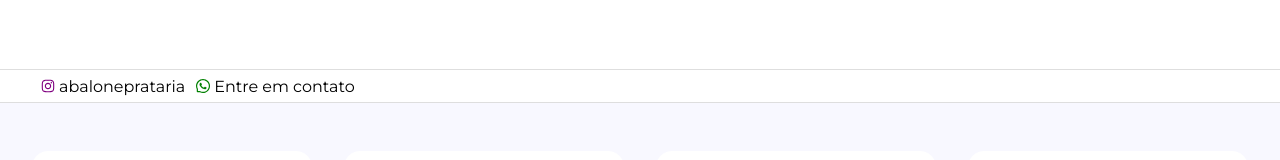
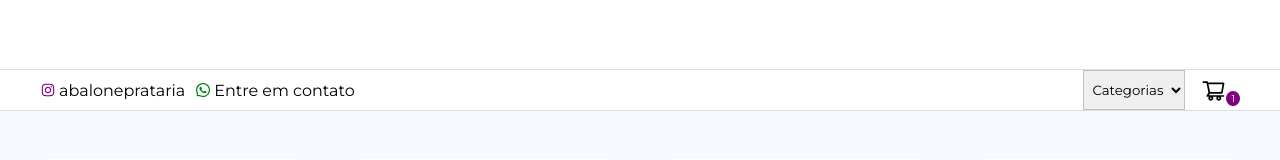
Before and after one commit to alandysson/abalone, a Next.js app: page / in a window 1280 px wide. Shown: the part 181-341 px from the top of the page. Built offline with nearby package versions, Linux system fonts and the light colour scheme; data requests are answered from the project's data file.

Commit message:
wip: criando contexto

```diff
--- a/package.json
+++ b/package.json
@@ -14,6 +14,7 @@
       "react": "17.0.2",
       "react-dom": "17.0.2",
       "react-icons": "^4.2.0",
+      "react-select": "^4.3.1",
       "sass": "^1.32.12"
    },
    "devDependencies": {
--- a/src/components/Menu/index.tsx
+++ b/src/components/Menu/index.tsx
@@ -1,12 +1,39 @@
-import { AiOutlineInstagram, AiOutlineWhatsApp } from "react-icons/ai"
+import { useContext, useState } from "react";
+import { AiOutlineInstagram, AiOutlineWhatsApp, AiOutlineShoppingCart } from "react-icons/ai"
+
 import styles from "./styles.module.scss";
+import MainContext from "../../context/MainContext";
 
 export default function Menu() {
+   const [age, setAge] = useState('');
+   const handleChange = (event) => {
+      setAge(event.target.value);
+   };
+
    return (
       <div className={styles.menuContainer}>
          <div className={styles.menuItems}>
-            <AiOutlineInstagram color="purple" /> <p>abaloneprataria</p>
-            <AiOutlineWhatsApp color="green" /> <p>Entre em contato</p>
+            <div className={styles.menuLeft}>
+               <AiOutlineInstagram color="purple" /> <p>abaloneprataria</p>
+               <AiOutlineWhatsApp color="green" /> <p>Entre em contato</p>
+            </div>
+            <div className={styles.menuRight}>
+               <select
+                  className={styles.select}
+                  defaultValue={age}
+                  onChange={handleChange}
+               >
+                  <option >Categorias</option>
+                  <option value={10}>Brincos</option>
+                  <option value={20}>Pulseiras</option>
+                  <option value={30}>Colares</option>
+               </select>
+               <AiOutlineShoppingCart
+                  color="black"
+                  size={25}
+               />
+               <span>1</span>
+            </div>
          </div>
       </div>
    );
--- a/src/components/Menu/styles.module.scss
+++ b/src/components/Menu/styles.module.scss
@@ -3,14 +3,43 @@
 
    .menuItems{
       display: flex;
-      min-height: 4vh;
+      justify-content: space-between;
+      min-height: 5vh;
       align-items: center;
       max-width: 1200px;
       margin: 0 auto;
 
-      p {
-         margin-right: 10px;
-         margin-left: 3px;
+      .menuLeft, .menuRight{
+         display: flex;
+         flex-direction: row;
+         align-items: center;
+
+         p {
+            margin-right: 10px;
+            margin-left: 3px;
+         }
+
+         select {
+            padding: 0.25rem;
+            height: 5vh;
+            margin-right: 1rem;
+
+            border: 1px solid rgba($color: #000000, $alpha: 0.2);
+
+            font-family: 'Montserrat', sans-serif;
+            outline: none;
+         }
+
+         span {
+            position: relative;
+            margin-top: 16px;
+            font-size: 10px;
+            padding: 1px 5px;
+
+            background: purple;
+            color: #fff;
+            border-radius: 50%;
+         }
       }
    }
 }
--- /dev/null
+++ b/src/context/MainContext.tsx
@@ -0,0 +1,19 @@
+import {createContext, useState} from "react";
+
+const MainContext = createContext({});
+
+export const MainProvider = ({children}) => {
+    const [items, setItems] = useState([]);
+
+    function cart(value){
+        setItems(value);
+    }
+
+    return(
+        <MainContext.Provider   value={cart}>
+            {children}
+        </MainContext.Provider>
+    )
+}
+
+export default MainContext;
--- a/src/pages/_app.tsx
+++ b/src/pages/_app.tsx
@@ -1,18 +1,21 @@
 import Menu from '../components/Menu'
 import Navbar from '../components/Navbar'
+import { MainProvider } from '../context/MainContext'
 import '../styles/globals.css'
 
 function MyApp({ Component, pageProps }) {
    return (
+      <MainProvider>
          <div>
             <main>
                <Navbar />
                <Menu />
-            <div style={{ background: "ghostwhite" }}>
+               <div style={{ background: "ghostwhite", minHeight: "100vh" }}>
                   <Component {...pageProps} />
                </div>
             </main>
          </div>
+      </MainProvider>
    )
 }
 
--- a/src/pages/index.tsx
+++ b/src/pages/index.tsx
@@ -1,8 +1,12 @@
+import {useContext} from "react";
 import { GetStaticProps } from 'next'
 import Head from 'next/head'
 import Image from "next/image";
+
 import { api } from '../services/api'
 import styles from './home.module.scss'
+import MainContext from "../context/MainContext";
+
 
 type Item = {
    id: number,
```
Also changed, not shown: 2 other files (tests, documents, lock files or other folders). Lines whose indentation alone changed are shown as unchanged.
